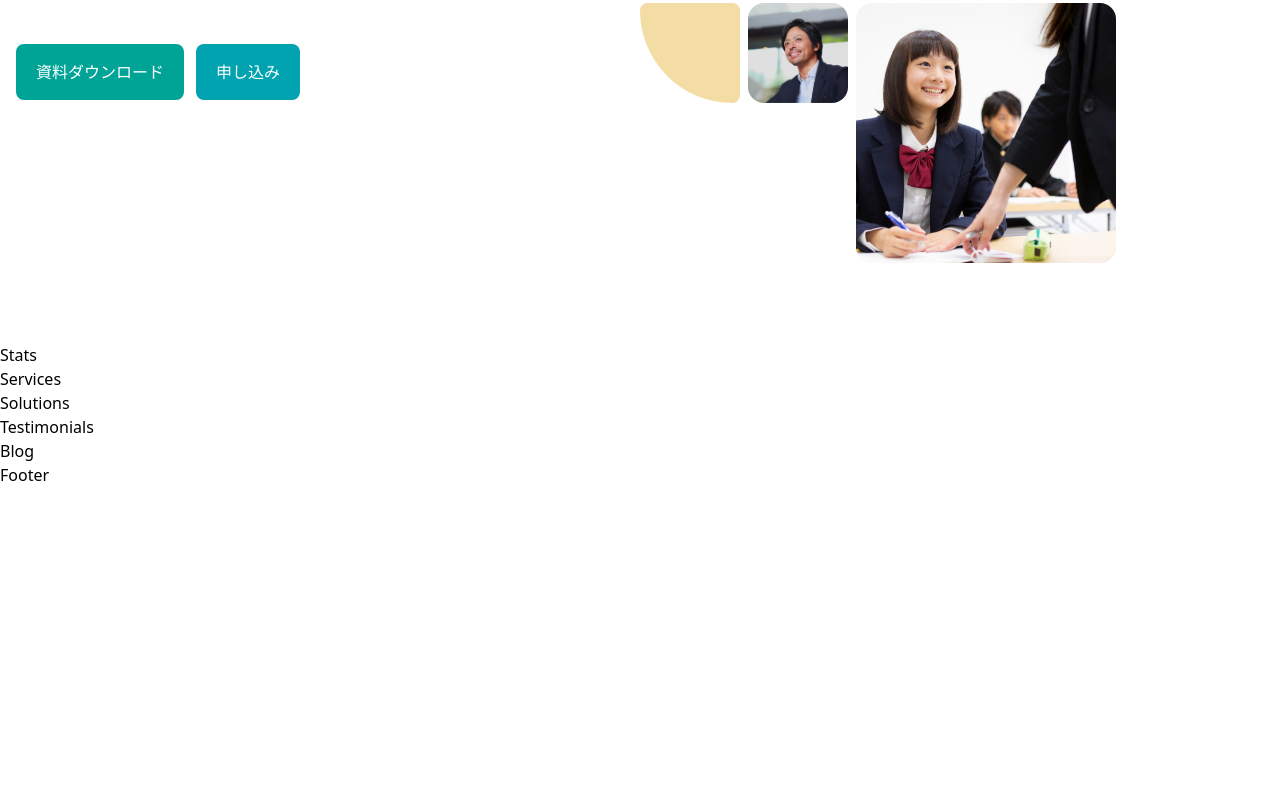
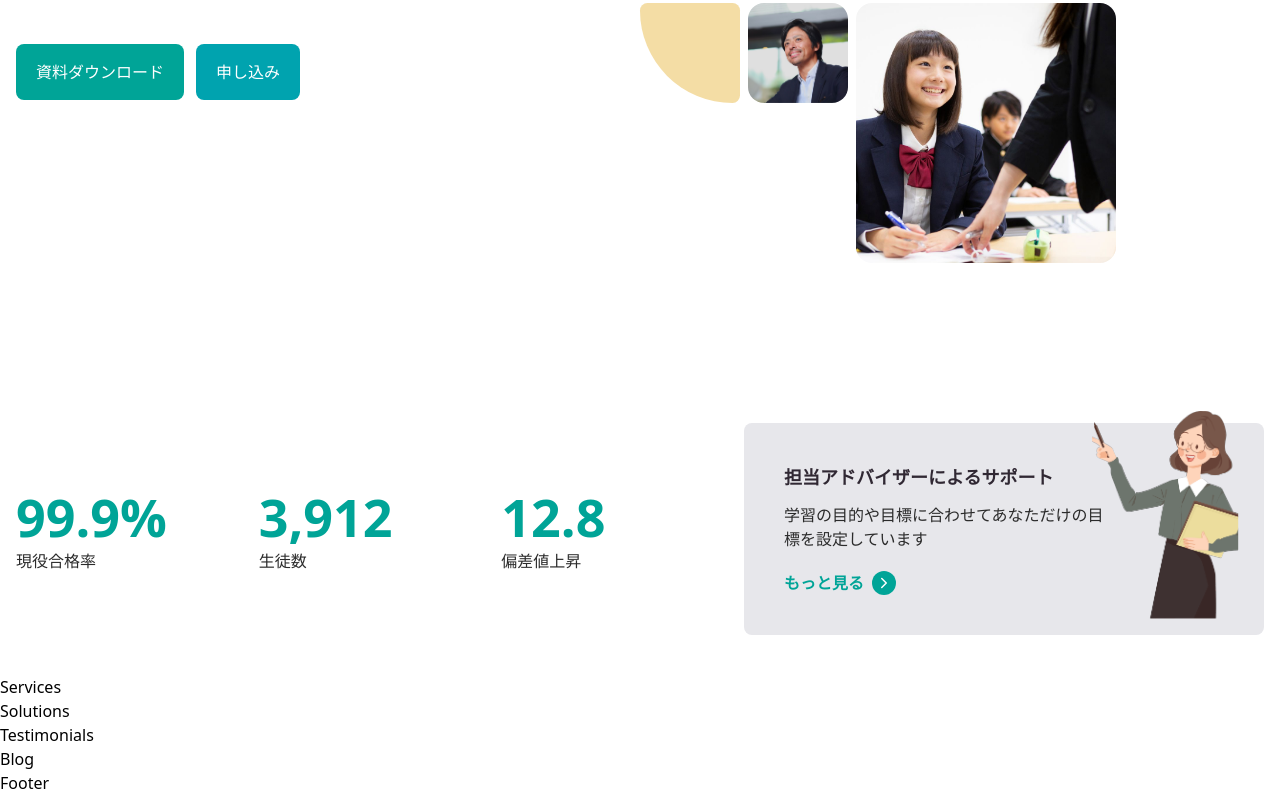
Before and after one commit to mnbk21/next-site, a Next.js app: page / in a window 1280 px wide. Shown: the part 624-1419 px from the top of the page. Before the commit the page ends 1111 px from the top, so only its background shows below. Built offline with nearby package versions, Linux system fonts and the light colour scheme.

Commit message:
Statsコンポーネント完成

```diff
--- a/src/components/Hero.js
+++ b/src/components/Hero.js
@@ -1,7 +1,7 @@
 "use client"
 import Image from "next/image";
 import Link from "next/link";
-import React, {useEffect} from "react";
+import React, { useEffect } from "react";
 import AOS from "aos";
 import "aos/dist/aos.css";
 
--- a/src/components/Stats.js
+++ b/src/components/Stats.js
@@ -1,8 +1,80 @@
+"use client"
+import Image from "next/image";
+import Link from "next/link";
+import React, { useEffect } from "react";
+import { IoChevronForwardOutline } from "react-icons/io5";
+import AOS from "aos";
+import "aos/dist/aos.css";
+
+
+const statsContent = {
+  stats: [
+    {
+      number: '99.9%',
+      label: '現役合格率',
+    },
+    {
+      number: '3,912',
+      label: '生徒数',
+    },
+    {
+      number: '12.8',
+      label: '偏差値上昇',
+    },
+  ],
+  text: {
+    title: '担当アドバイザーによるサポート',
+    description: '学習の目的や目標に合わせてあなただけの目標を設定しています',
+    img: '/assets/illustration.svg',
+  }
+}
+
 const Stats = () => {
+
+  useEffect(() => {
+    AOS.init({
+      duration: 700,
+      easing: 'slide',
+      once: true,
+    })
+  })
+
   return (
-    <>
-      <div>Stats</div>
-    </>
+    <section className="pt-20 pb-10">
+      <div className="container px-4 mx-auto">
+        <div className="lg:flex justify-between items-center space-x-0 max-md:overflow-hidden">
+          {/* 左 */}
+          <div className="w-full lg:w-7/12 mb-20 lg:mb-0">
+            <div className="grid grid-cols-3">
+              {
+                statsContent.stats.map((item , index) => {
+                  index *= 100;
+                  return (
+                    <div key={index} className="text-center lg:text-left" data-aos="fade-up" data-aos-delay={index}>
+                    <strong className="text-green text-4xl xl:text-[52px] font-bold block leading-tight">{item.number}</strong>
+                    <span className="text-body">{item.label}</span>
+                  </div>
+                  )
+                })
+              }
+            </div>
+          </div>
+
+          {/* 右 */}
+          <div className="w-full lg:w-5/12">
+            <div className="bg-light py-10 px-7 lg:px-10 !pr-28 md:!pr-3 lg:!pr-40 rounded-lg relative" data-aos="fade-left" data-aos-delay="100">
+              <Image src={statsContent.text.img} width={100} height={100} alt="img" className="absolute right-0 lg:-right-3 w-52 -top-3 max-md:w-36 max-md:top-16"/>
+              <h3 className="text-heading font-bold text-lg mb-3">{statsContent.text.title}</h3>
+              <p className="text-body mb-5">{statsContent.text.description}</p>
+              <Link href={''} className="flex space-x-2 outline-none items-center font-semibold text-green group">
+                <span>もっと見る</span>
+                <span className="w-6 h-6 rounded-full bg-green text-white items-center justify-center inline-flex duration-300 transition-all ease-in-out group-hover:bg-[#006e54]"><IoChevronForwardOutline /></span>
+              </Link>
+            </div>
+          </div>
+        </div>
+      </div>
+    </section>
   )
 }
 
```
